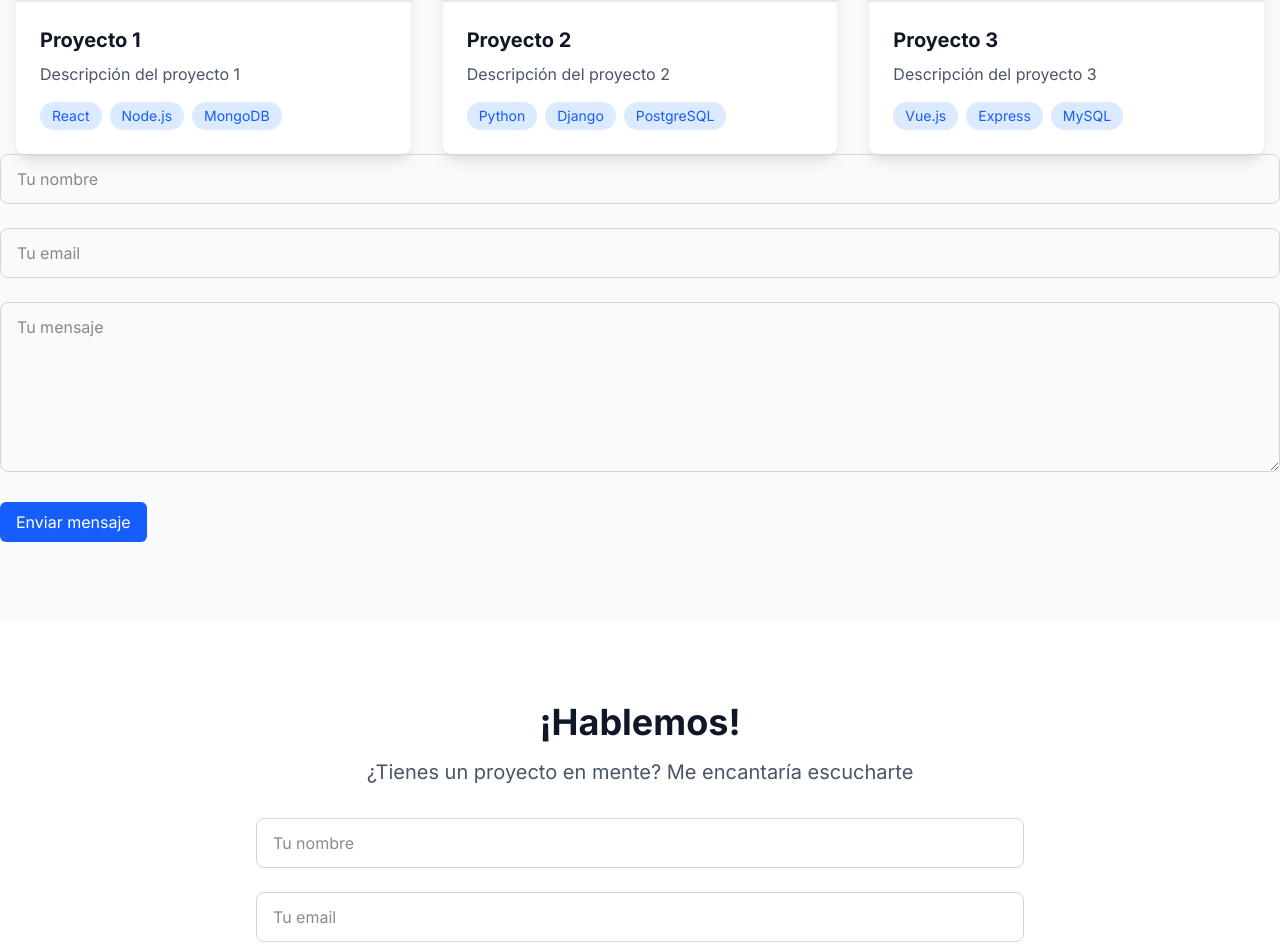
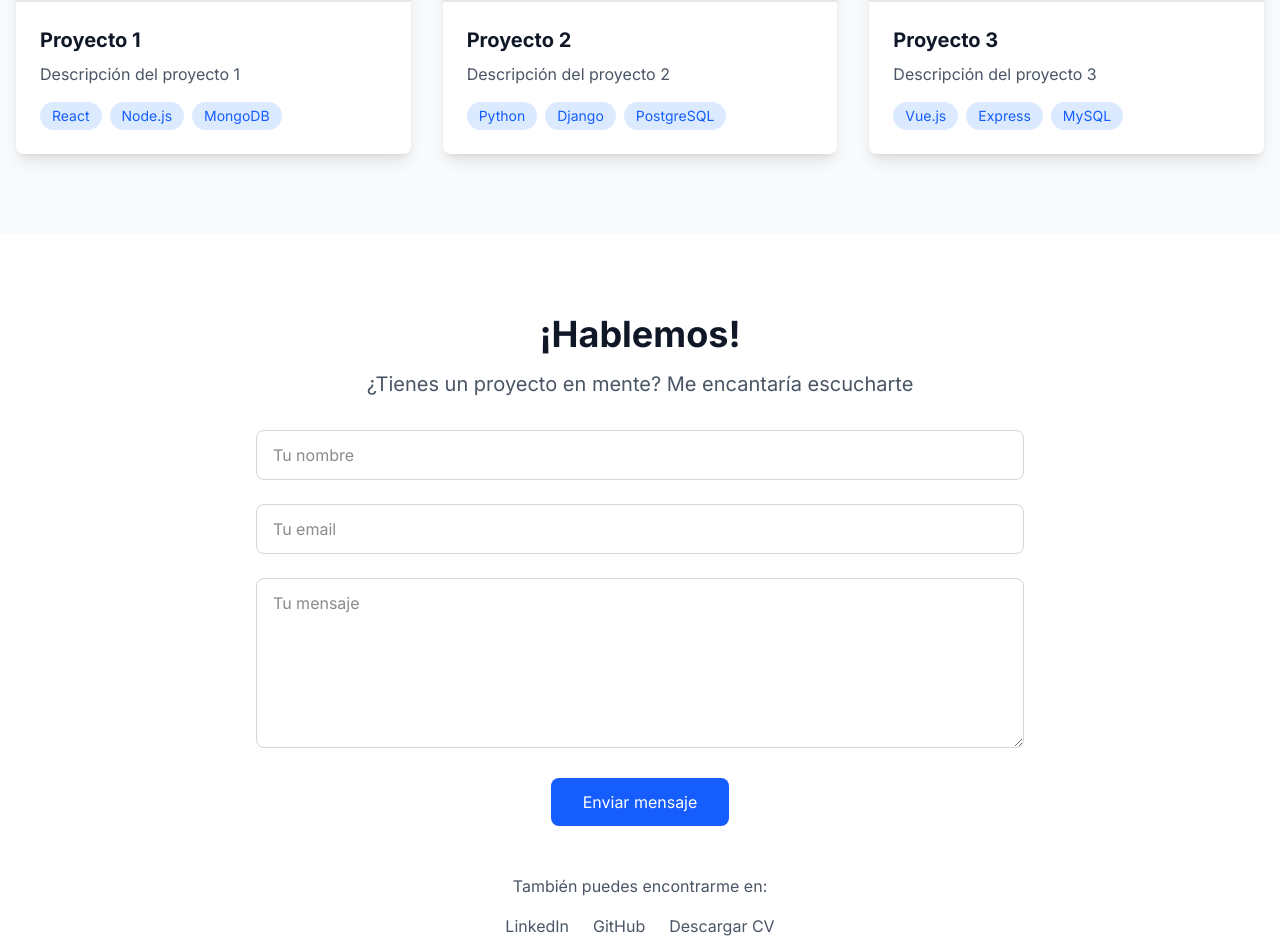
Before and after one commit to MendietaGarciaAlejandro/portfolioWebMendieta, a Next.js app: page / in a window 1280 px wide. Shown: the part 2134-3085 px from the top of the page. Built offline with nearby package versions, Linux system fonts and the light colour scheme.

Commit message:
Implementa formulario de contacto con manejo de estado y validación de envío en la sección de contacto.

```diff
--- a/src/components/sections/Contact.tsx
+++ b/src/components/sections/Contact.tsx
@@ -1,7 +1,43 @@
 'use client';
+import { useState } from 'react';
 import { motion } from 'framer-motion';
 
 export const Contact = () => {
+    const [form, setForm] = useState({ name: '', email: '', message: '' });
+    const [status, setStatus] = useState<'idle' | 'sending' | 'success' | 'error'>('idle');
+    const [errorMsg, setErrorMsg] = useState('');
+
+    const handleChange = (e: React.ChangeEvent<HTMLInputElement | HTMLTextAreaElement>) => {
+        setForm({ ...form, [e.target.name]: e.target.value });
+    };
+
+    const handleSubmit = async (e: React.FormEvent) => {
+        e.preventDefault();
+        setStatus('sending');
+        setErrorMsg('');
+        try {
+            const res = await fetch('https://formspree.io/f/xrbkrjkz', {
+                method: 'POST',
+                headers: { 'Content-Type': 'application/json' },
+                body: JSON.stringify({
+                    name: form.name,
+                    email: form.email,
+                    message: form.message,
+                }),
+            });
+            if (res.ok) {
+                setStatus('success');
+                setForm({ name: '', email: '', message: '' });
+            } else {
+                setStatus('error');
+                setErrorMsg('No se pudo enviar el mensaje. Intenta de nuevo.');
+            }
+        } catch {
+            setStatus('error');
+            setErrorMsg('Error de red. Intenta más tarde.');
+        }
+    };
+
     return (
         <section id="contacto" className="py-20">
             <div className="container mx-auto px-4">
@@ -18,7 +54,7 @@ export const Contact = () => {
                         ¿Tienes un proyecto en mente? Me encantaría escucharte
                     </p>
 
-                    <form className="space-y-6">
+                    <form className="space-y-6" onSubmit={handleSubmit}>
                         <motion.div
                             initial={{ opacity: 0, y: 20 }}
                             whileInView={{ opacity: 1, y: 0 }}
@@ -26,9 +62,13 @@ export const Contact = () => {
                         >
                             <input
                                 type="text"
+                                name="name"
                                 placeholder="Tu nombre"
                                 className="w-full px-4 py-3 border border-gray-300 rounded-lg focus:outline-none focus:ring-2 focus:ring-blue-500 dark:bg-gray-700 dark:border-gray-600 dark:text-white"
                                 required
+                                value={form.name}
+                                onChange={handleChange}
+                                disabled={status === 'sending'}
                             />
                         </motion.div>
 
@@ -39,9 +79,13 @@ export const Contact = () => {
                         >
                             <input
                                 type="email"
+                                name="email"
                                 placeholder="Tu email"
                                 className="w-full px-4 py-3 border border-gray-300 rounded-lg focus:outline-none focus:ring-2 focus:ring-blue-500 dark:bg-gray-700 dark:border-gray-600 dark:text-white"
                                 required
+                                value={form.email}
+                                onChange={handleChange}
+                                disabled={status === 'sending'}
                             />
                         </motion.div>
 
@@ -51,10 +95,14 @@ export const Contact = () => {
                             viewport={{ once: true }}
                         >
                             <textarea
+                                name="message"
                                 placeholder="Tu mensaje"
                                 rows={6}
                                 className="w-full px-4 py-3 border border-gray-300 rounded-lg focus:outline-none focus:ring-2 focus:ring-blue-500 dark:bg-gray-700 dark:border-gray-600 dark:text-white"
                                 required
+                                value={form.message}
+                                onChange={handleChange}
+                                disabled={status === 'sending'}
                             ></textarea>
                         </motion.div>
 
@@ -62,10 +110,17 @@ export const Contact = () => {
                             whileHover={{ scale: 1.05 }}
                             whileTap={{ scale: 0.95 }}
                             type="submit"
-                            className="bg-blue-600 text-white px-8 py-3 rounded-lg hover:bg-blue-700 transition-colors w-full md:w-auto"
+                            className="bg-blue-600 text-white px-8 py-3 rounded-lg hover:bg-blue-700 transition-colors w-full md:w-auto disabled:opacity-60"
+                            disabled={status === 'sending'}
                         >
-                            Enviar mensaje
+                            {status === 'sending' ? 'Enviando...' : 'Enviar mensaje'}
                         </motion.button>
+                        {status === 'success' && (
+                            <p className="text-green-600 dark:text-green-400 mt-2">¡Mensaje enviado correctamente!</p>
+                        )}
+                        {status === 'error' && (
+                            <p className="text-red-600 dark:text-red-400 mt-2">{errorMsg}</p>
+                        )}
                     </form>
 
                     <div className="mt-12">
--- a/src/components/sections/Projects.tsx
+++ b/src/components/sections/Projects.tsx
@@ -32,7 +32,7 @@ export const Projects = () => {
                     viewport={{ once: true }}
                     className="text-center mb-12"
                 >
-                    <h2 className="text-3xl md:text-4xl font-bold text-gray-900 dark:text-white mb-4 text-center">
+                    <h2 className="text-3xl md:text-4xl font-bold text-gray-900 dark:text-white mb-4">
                         Mis Proyectos
                     </h2>
                     <p className="text-xl text-gray-600 dark:text-gray-300">
@@ -78,36 +78,6 @@ export const Projects = () => {
                     ))}
                 </div>
             </div>
-            <form
-                className="space-y-6"
-                action="https://formspree.io/f/xrbkrjkz"
-                method="POST"
-            >
-                <input
-                    type="text"
-                    name="nombre"
-                    placeholder="Tu nombre"
-                    required
-                    className="w-full px-4 py-3 border border-gray-300 rounded-lg"
-                />
-                <input
-                    type="email"
-                    name="email"
-                    placeholder="Tu email"
-                    required
-                    className="w-full px-4 py-3 border border-gray-300 rounded-lg"
-                />
-                <textarea
-                    name="mensaje"
-                    placeholder="Tu mensaje"
-                    rows={6}
-                    required
-                    className="w-full px-4 py-3 border border-gray-300 rounded-lg"
-                />
-                <button type="submit" className="px-4 py-2 bg-blue-600 text-white rounded-md">
-                    Enviar mensaje
-                </button>
-            </form>
         </section>
     );
 };
```
